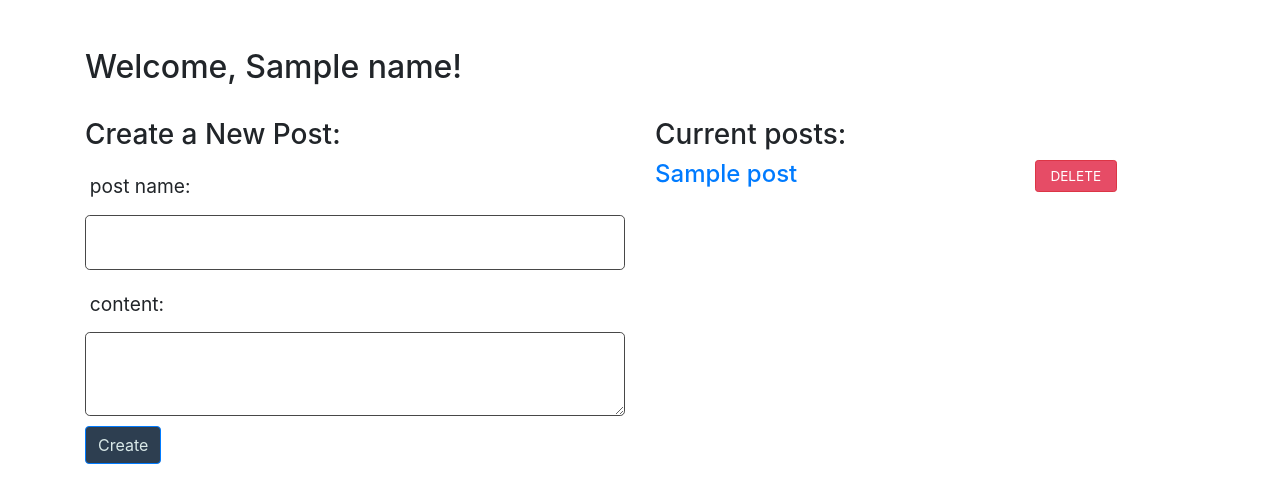
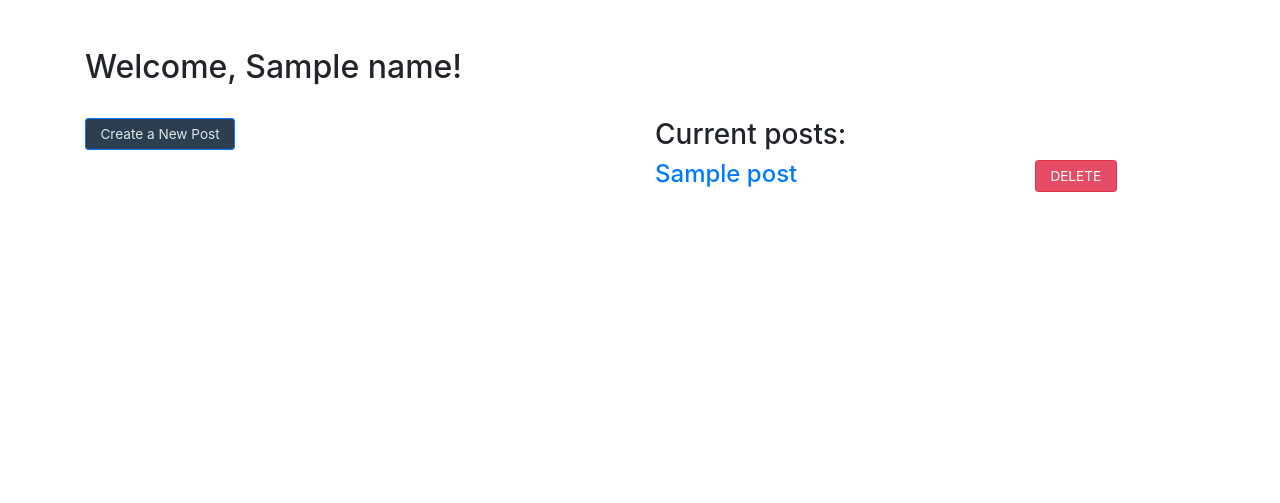
Before and after one commit to Wdiste/MVC-tech-blog, a Node project: template views/dashboard.handlebars in a window 1280 px wide. Shown: the part 73-576 px from the top of the page. Run offline with Node 20 templates, Linux system fonts and the light colour scheme; the template is opened without the code that fills it: most values are stand-ins (such as "Sample title", 1, 10 or a date in 2020); some libraries are stand-ins or nearby versions.

Commit message:
create post wrapped in button on dashboard

```diff
--- a/public/js/profile.js
+++ b/public/js/profile.js
@@ -1,3 +1,13 @@
+// button to reveal the form for a new post
+const postNewRender = async (event) => {
+    document
+      .querySelector('.new-post-render')
+      .classList.toggle("invisible");
+    document
+      .querySelector('.new-post-form')
+      .classList.remove("invisible");
+  };
+
 const newPostHandler = async (event) => {
   event.preventDefault();
 
@@ -65,11 +75,14 @@ const delButtonHandler = async (event) => {
     }
   }};
 
+    // show new post form
+document
+  .querySelector('.new-post-render')
+  .addEventListener('click', postNewRender);
+
 document
   .querySelector('.new-post-form')
   .addEventListener('submit', newPostHandler);
-
-
 
 if(document.querySelector('.post-delete')){
   document
--- a/views/dashboard.handlebars
+++ b/views/dashboard.handlebars
@@ -6,9 +6,8 @@
 
 <div class="row mt-4">
   <div class="col-md-6">
-    <h3>Create a New Post:</h3>
-
-    <form class="form new-post-form">
+    <button class="btn btn-sm btn-primary new-post-render">Create a New Post</button>
+    <form class="form new-post-form invisible">
       <div class="form-group">
         <label for="post-name">post name:</label>
         <input class="form-input" type="text" id="post-name" name="post-name" />
```
Also changed, not shown: public/js/comment.js (+17 -0 lines).
